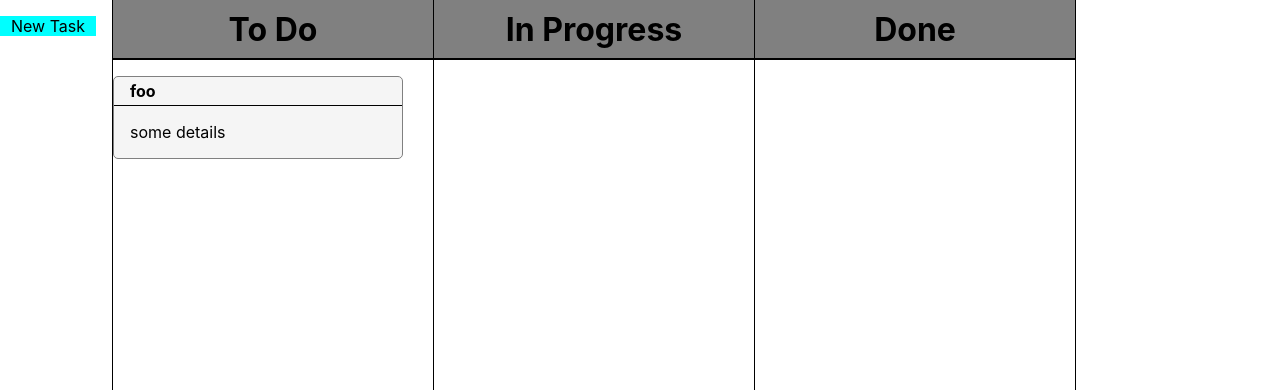
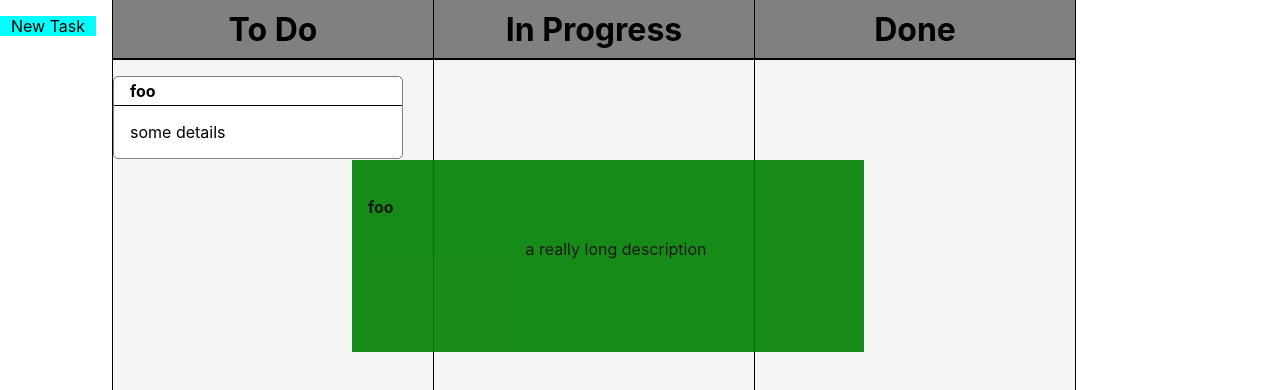
Before and after one commit to hjobrien/electron-kanban, a React (Create React App) app: page / in a window 1280 px wide. Shown: the top 390 px of the page. Built offline with nearby package versions, Linux system fonts and the light colour scheme.

Commit message:
added a simple frame for task details

```diff
--- a/src/App.js
+++ b/src/App.js
@@ -5,6 +5,7 @@ import Lane from './components/lane';
 import Task from './components/task';
 import SideMenu from './components/side_menu';
 import ButtonDiv from './components/buttonDiv';
+import TaskDetailFrame from './components/taskDetailFrame';
 
 class App extends Component {
   render() {
@@ -22,6 +23,7 @@ class App extends Component {
           <Lane text="Done">
 
           </Lane>
+          <TaskDetailFrame taskName="foo" taskText="a really long description"/>
       </div>
     );
   }
--- /dev/null
+++ b/src/components/taskDetailFrame.js
@@ -0,0 +1,25 @@
+/**
+ * Created by Hank on 1/18/19.
+ */
+
+import React from 'react';
+import '../css/task_tile.css'
+import '../css/taskDetailFrame.css'
+import {pick} from "lodash";
+
+class TaskDetailFrame extends React.Component {
+
+    render() {
+        return <div key="{this.props.key}" className={'task-detail-frame ' + this.props.className} style={this.props.style}>
+            {this.props.children}
+            <div className="taskDetailTitle">
+                <h4>{this.props.taskName}</h4>
+            </div>
+            <div className="taskTextContainer">
+                <p>{this.props.taskText}</p>
+            </div>
+        </div>;
+    }
+}
+
+export default TaskDetailFrame
--- a/src/css/lane.css
+++ b/src/css/lane.css
@@ -1,5 +1,5 @@
 .lane {
-    background: white;
+    background: whitesmoke;
     /*TODO: make adaptive based on num cols and window width*/
     width: 20em;
 
--- /dev/null
+++ b/src/css/taskDetailFrame.css
@@ -0,0 +1,17 @@
+.task-detail-frame{
+    background: green;
+    opacity: 0.9;
+    padding: 1em;
+
+    position: absolute;
+    transform: translate(22em, 10em);
+
+    width: 30em;
+    height: 10em;
+
+    visibility: visible;
+}
+
+.taskDetailTitle{
+    text-align: left;
+}
--- a/src/css/task_tile.css
+++ b/src/css/task_tile.css
@@ -1,5 +1,5 @@
 .task-tile{
-    background: whitesmoke;
+    background: white;
     width: 90%;
     border: 1px solid grey;
     border-radius: 5px;
```
